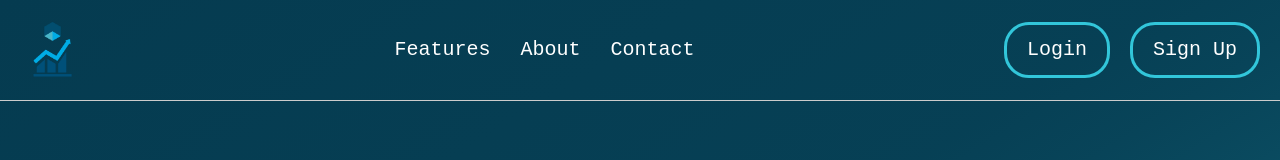
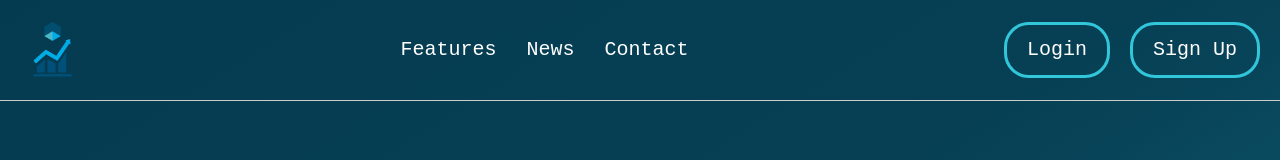
Before and after one commit to natashasant0sh/investment-portfolio-website, a React (Create React App) app: page / in a window 1280 px wide. Shown: the top 160 px of the page. Built offline with nearby package versions, Linux system fonts and the light colour scheme.

Commit message:
news update

```diff
--- a/src/components/Navbar.jsx
+++ b/src/components/Navbar.jsx
@@ -60,7 +60,7 @@ const Navbar = () => {
       </Link>
       <NavLinks>
         <NavLink to="/pages/Features">Features</NavLink>
-        <NavLink to="/pages/About">About</NavLink>
+        <NavLink to="/pages/News">News</NavLink>
         <NavLink to="/pages/Contact">Contact</NavLink>
       </NavLinks>
       <NavButtons>
```
